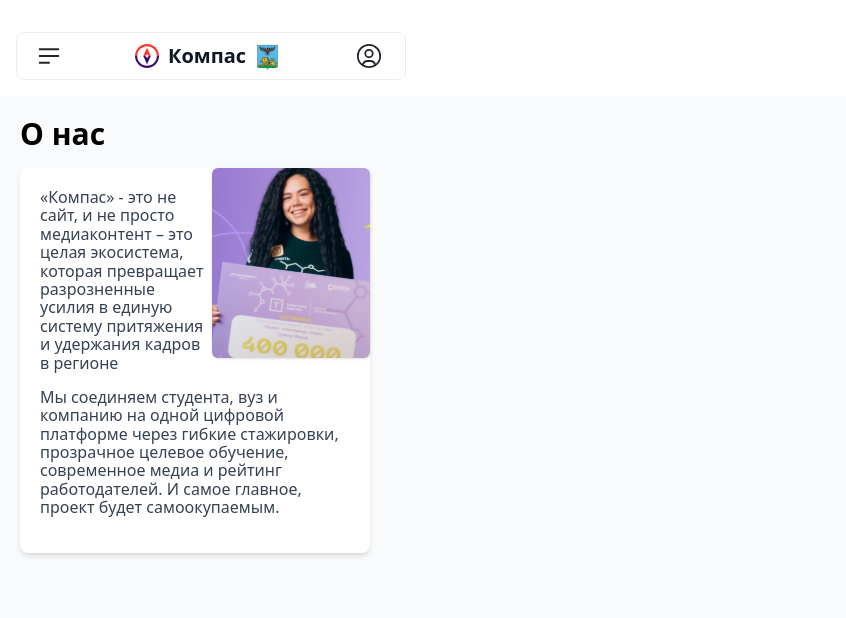
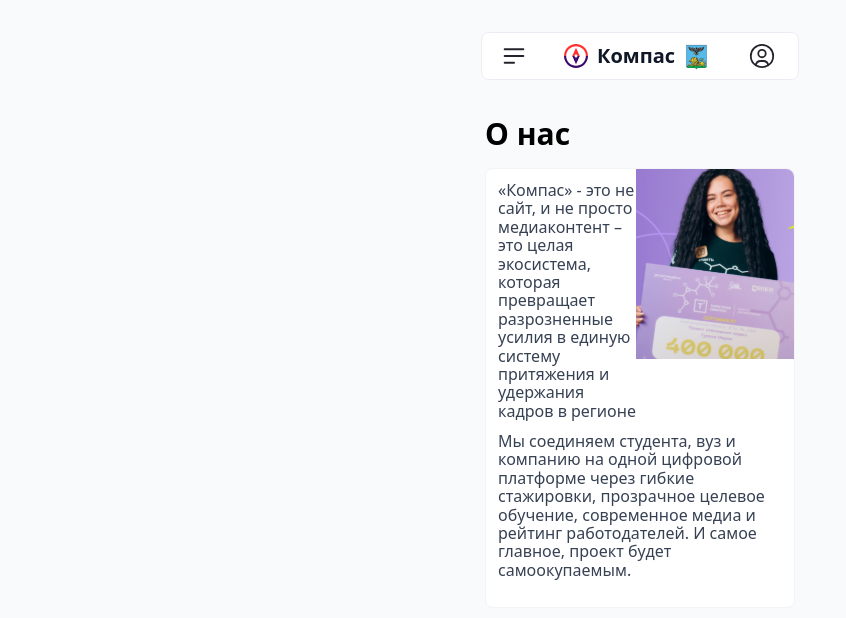
Before and after one commit to PowerCoin1/COMPAS, a React (Vite) app in the folder frontend/: page / in a window 1280 px wide. Shown: the top 618 px of the page, without its empty margins (0-846 px from the left). Built offline with nearby package versions, Linux system fonts and the light colour scheme.

Commit message:
feat/frontend/11: Positioned the image and applied global styles for container and background

```diff
--- a/frontend/src/components/About.tsx
+++ b/frontend/src/components/About.tsx
@@ -4,15 +4,15 @@ const AboutSection = () => {
     const [firstParagraph, ...otherParagraphs] = aboutData.text;
 
     return (
-        <section className="max-w-[390px] bg-gray-50 p-5">
+        <section className=" bg-gray-50 p-5">
             <h2 className="text-3xl font-bold mb-4">{aboutData.title}</h2>
 
-            <div className="bg-white rounded-lg shadow-md p-5 w-full">
-                <div className="flex items-start mb-4">
+            <div className="border border-gray-100 p-3 bg-white rounded-lg w-full">
+                <div className="flex items-start mb-3">
                     <p className="text-gray-700  flex-1">{firstParagraph}</p>
 
-                    <div className="flex-shrink-0 -mr-5 -mt-5">
-                        <img src={aboutData.image} alt="О нас" width={158} height={128} className="rounded-md shadow-sm flex-shrink-o" />
+                    <div className="shrink-0 -mr-3 -mt-3">
+                        <img src={aboutData.image} alt="О нас" width={158} height={128} className="rounded-tr-lg" />
                     </div>
                 </div>
 
--- a/frontend/src/styles/global.css
+++ b/frontend/src/styles/global.css
@@ -1 +1,7 @@
 @import 'tailwindcss';
+
+@import 'tailwindcss';
+
+body {
+    @apply bg-gray-50 px-5 mx-auto max-w-[390px];
+}
```
